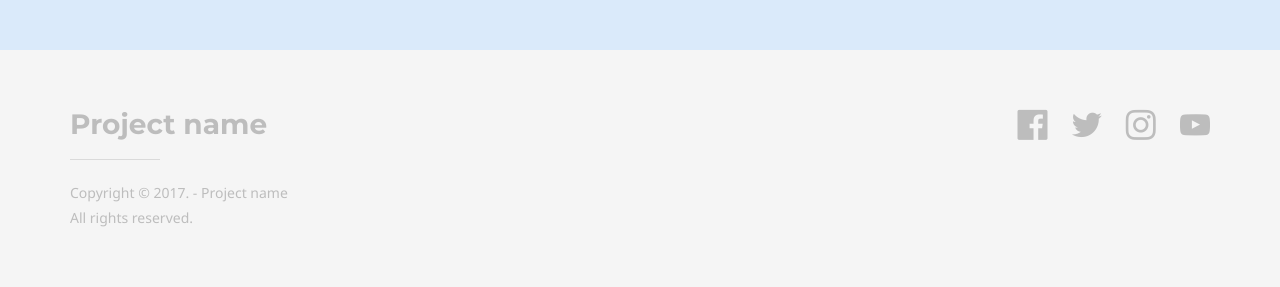
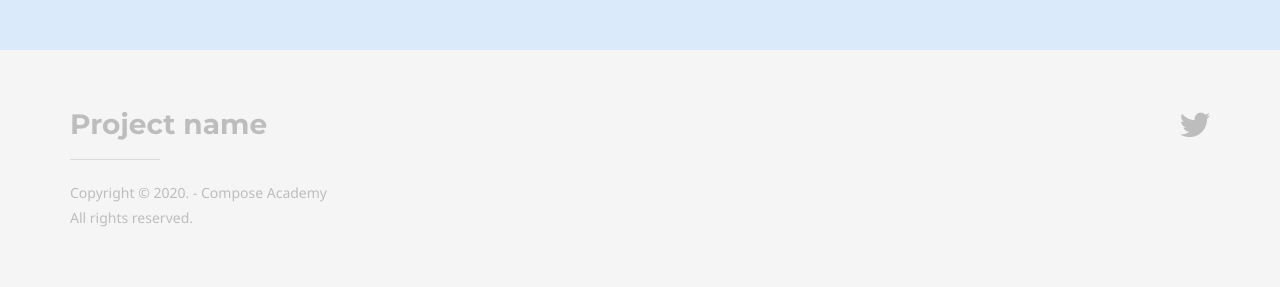
Before and after one commit to hitherejoe/ComposeAcademy, a Jekyll site: the page built from index.md, in a window 1280 px wide. Shown: the part 1862-2149 px from the top of the page. Built offline with Jekyll 4.4.1, drawn with Linux system fonts in a browser that asks for light colours; some web fonts are replaced.

Commit message:
Update _config.yml

```diff
--- a/_config.yml
+++ b/_config.yml
@@ -19,20 +19,12 @@ doks:
             logo:
                 text: Project name
                 image:
-            copyright: Copyright &copy; 2017. - Project name <br>All rights reserved.
+            copyright: Copyright &copy; 2020. - Compose Academy <br>All rights reserved.
         social_list:
-            - network_name: facebook
-              profile_url: '#'
             - network_name: twitter
-              profile_url: '#'
-            - network_name: instagram
-              profile_url: '#'
-            - network_name: youtube
-              profile_url: '#'
+              profile_url: 'https://twitter.com/hitherejoe'
     google_analytics:
-        tracking_code: # Add your Google Analytics tracking code to activate Google Analytics
-    comments:
-        disqus_forum_shortname: # Add your disqus forum shortname to activate comments
+        tracking_code: UA-39804005-3
 
 # SASS settings
 sass:
```
